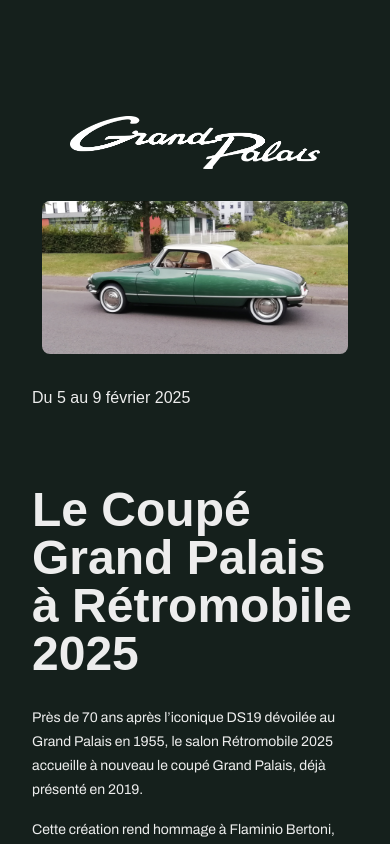
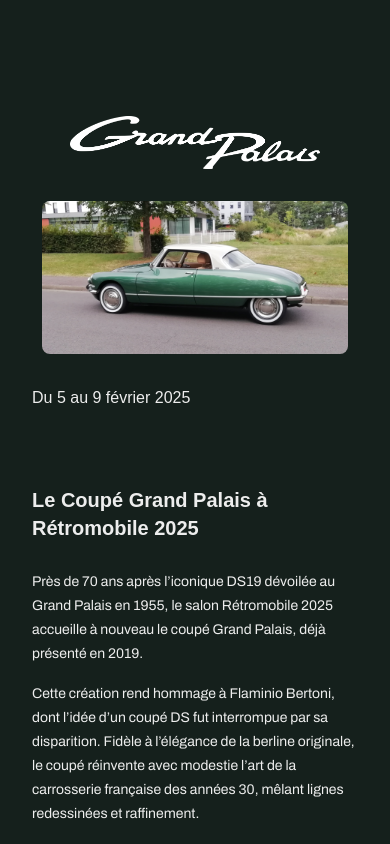
Before and after one commit to BenjaminBihr/coupe-grand-palais, a Next.js app: page / in a window 390 px wide. Shown: the top 844 px of the page. Built offline with nearby package versions, Linux system fonts and the light colour scheme; a web font is replaced by a local one.

Commit message:
fix padding

```diff
--- a/src/app/page.tsx
+++ b/src/app/page.tsx
@@ -23,7 +23,7 @@
             <h1 className="[family-name:var(--font-archivo)] text-sl mb-3">
               Du 5 au 9 février 2025
             </h1>
-            <h1 className="text-5xl font-semibold mb-3">
+            <h1 className="text-xl md:text-5xl font-semibold mb-3">
               Le Coupé Grand Palais à Rétromobile 2025
             </h1>
           </div>
```
Also changed, not shown: 1 other file (tests, documents, lock files or other folders).
